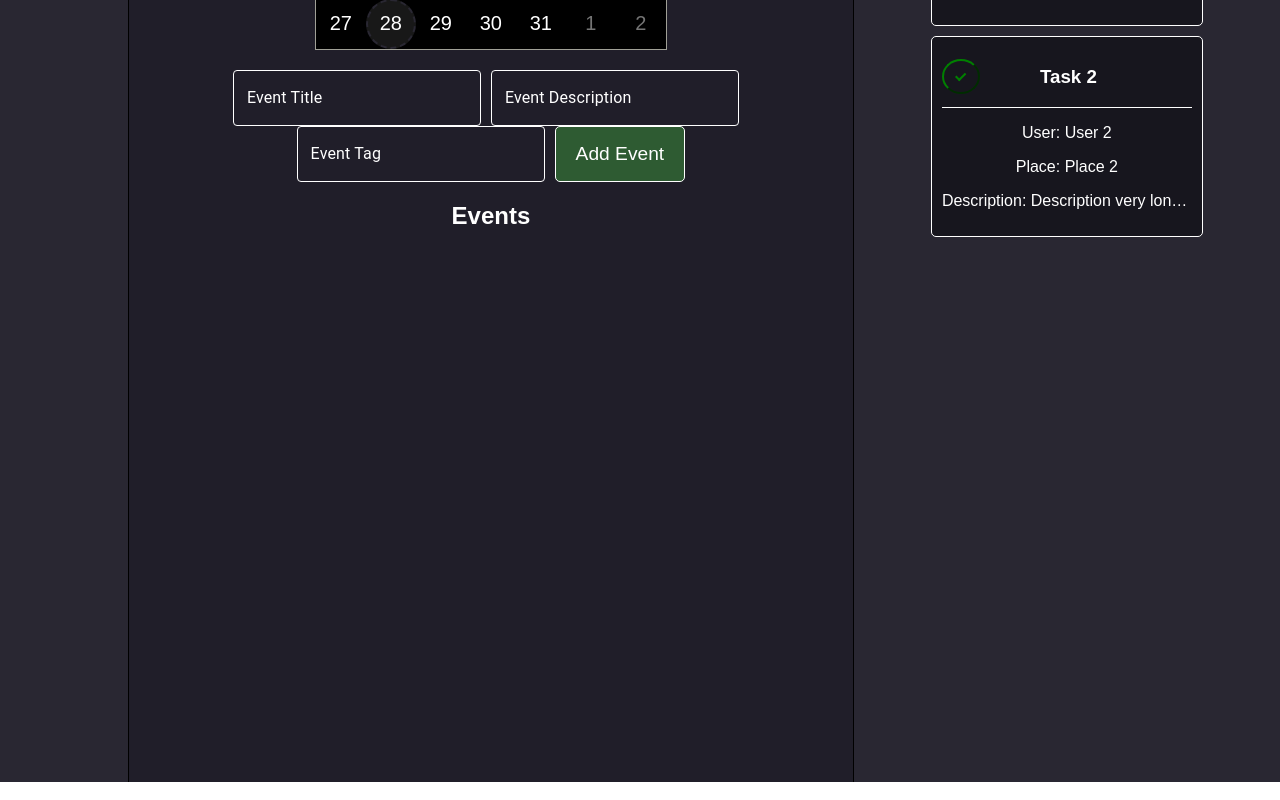
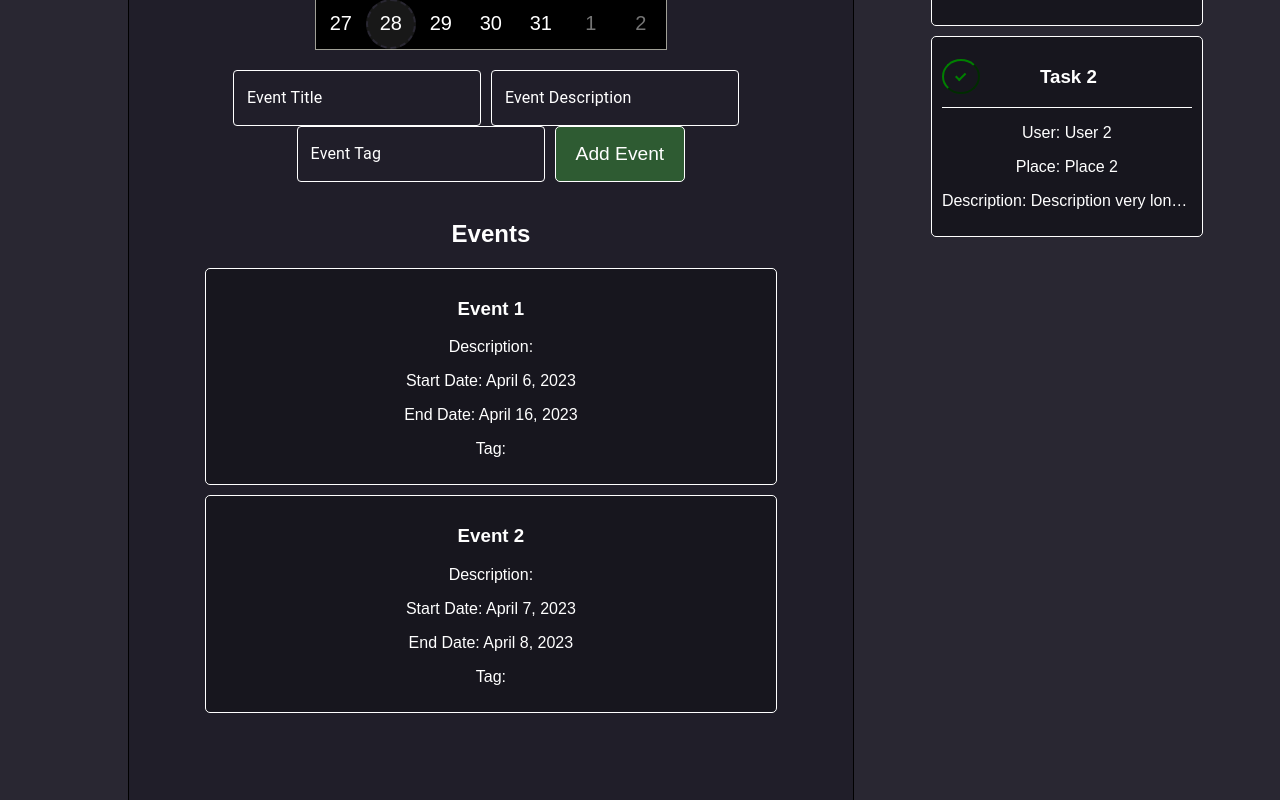
Before and after one commit to Digi-Dojo/MFront-TasksAndCalendars, a React (Create React App) app: page / in a window 1280 px wide. Shown: the part 523-1323 px from the top of the page. Built offline with nearby package versions, Linux system fonts and the light colour scheme.

Commit message:
Minor fixes

```diff
--- a/src/App.css
+++ b/src/App.css
@@ -166,6 +166,22 @@
     box-shadow: 0 0 10px #008000;
 }
 
+.event-item {
+    border: 1px solid #ffffff;
+    border-radius: 5px;
+    padding: 10px;
+    margin-left: auto;
+    margin-right: auto;
+    margin-bottom: 10px;
+    width: 550px;
+    max-width: 550px;
+    background-color: #17161e;
+}
+
+.event-item:hover {
+    box-shadow: 0 0 10px #ffffff;
+}
+
 .add-event-btn {
     background-color: #2e5b32;
     border: 1px solid #ffffff;
--- a/src/App.js
+++ b/src/App.js
@@ -19,7 +19,7 @@ function App() {
         <div className="calendar">
           <Title secondary>Calendar</Title>
           <CalendarFragment calendarEvents={calendarEvents} />
-          <CalendarEventList calendarEvents={calendarEvents} setCalendarEvents={setCalendarEvents} />
+          {/* <CalendarEventList calendarEvents={calendarEvents} setCalendarEvents={setCalendarEvents} /> */}
         </div>
         <div className="tasks">
           <Title secondary>Tasks</Title>
--- a/src/components/CalendarEventList.jsx
+++ b/src/components/CalendarEventList.jsx
@@ -1,9 +1,15 @@
 import React from 'react';
+import useCalendarEvents from '../hooks/useCalendarEvents';
 
 const CalendarEventList = () => {
+  const calendarEvents = useCalendarEvents();
   return (
-    <div>
-      {/* Your CalendarEventList component implementation */}
+       <div className="scrollMenu-Events">
+      {calendarEvents.map(calendarEvent => (
+          <calendarEventListItem class="calendarEventListItem" key={calendarEvent.id}>{calendarEvent.title} <p></p>
+                {calendarEvent.startDate} - {calendarEvent.endDate} <p></p> {calendarEvent.description}
+          </calendarEventListItem>
+      ))}
     </div>
   );
 };
--- a/src/fragments/CalendarFragment.jsx
+++ b/src/fragments/CalendarFragment.jsx
@@ -4,11 +4,14 @@ import dayjs from 'dayjs';
 import Calendar from 'react-calendar';
 import 'react-calendar/dist/Calendar.css';
 import CalendarEventForm from '../components/CalendarEventForm';
+import CalendarEventList from '../components/CalendarEventList';
+import useCalendarEvents from '../hooks/useCalendarEvents';
 
 export const CalendarFragment = () => {
   const [selectedStartDate, setSelectedStartDate] = useState(dayjs().toDate());
   const [selectedEndDate, setSelectedEndDate] = useState(dayjs().toDate());
   const [events, setEvents] = useState([]);
+  const [calendarEvents, setCalendarEvents] = useCalendarEvents();
 
   const handleStartDateChange = (date) => {
     setSelectedStartDate(date);
@@ -116,11 +119,12 @@ export const CalendarFragment = () => {
             startDate={selectedStartDate}
             endDate={selectedEndDate}
           />
+          <br></br>
       <Box sx={maxHeight}>
         <h2>Events</h2>
-        {events.map((event, index) => (
-          <div key={index}>
-            <h3>{event.title}</h3>
+        {calendarEvents.map((event, index) => (
+          <div class='event-item' Skey={index}>
+            <h3 >{event.title}</h3>
             <p>Description: {event.description}</p>
             <p>Start Date: {dayjs(event.startDate).format('MMMM D, YYYY')}</p>
             <p>End Date: {dayjs(event.endDate).format('MMMM D, YYYY')}</p>
--- a/src/hooks/useCalendarEvents.jsx
+++ b/src/hooks/useCalendarEvents.jsx
@@ -7,8 +7,8 @@ const useCalendarEvents = () => {
   const fetchCalendarEvents = async () => {
     // Replace this with your actual API call
     const fetchedCalendarEvents = [
-      { id: 1, title: 'Event 1', date: '2023-04-06' },
-      { id: 2, title: 'Event 2', date: '2023-04-07' },
+      { id: 1, title: 'Event 1', startDate: '2023-04-06', endDate: '2023-04-16'},
+      { id: 2, title: 'Event 2', startDate: '2023-04-07', endDate: '2023-04-08' },
     ];
     setCalendarEvents(fetchedCalendarEvents);
   };
```
